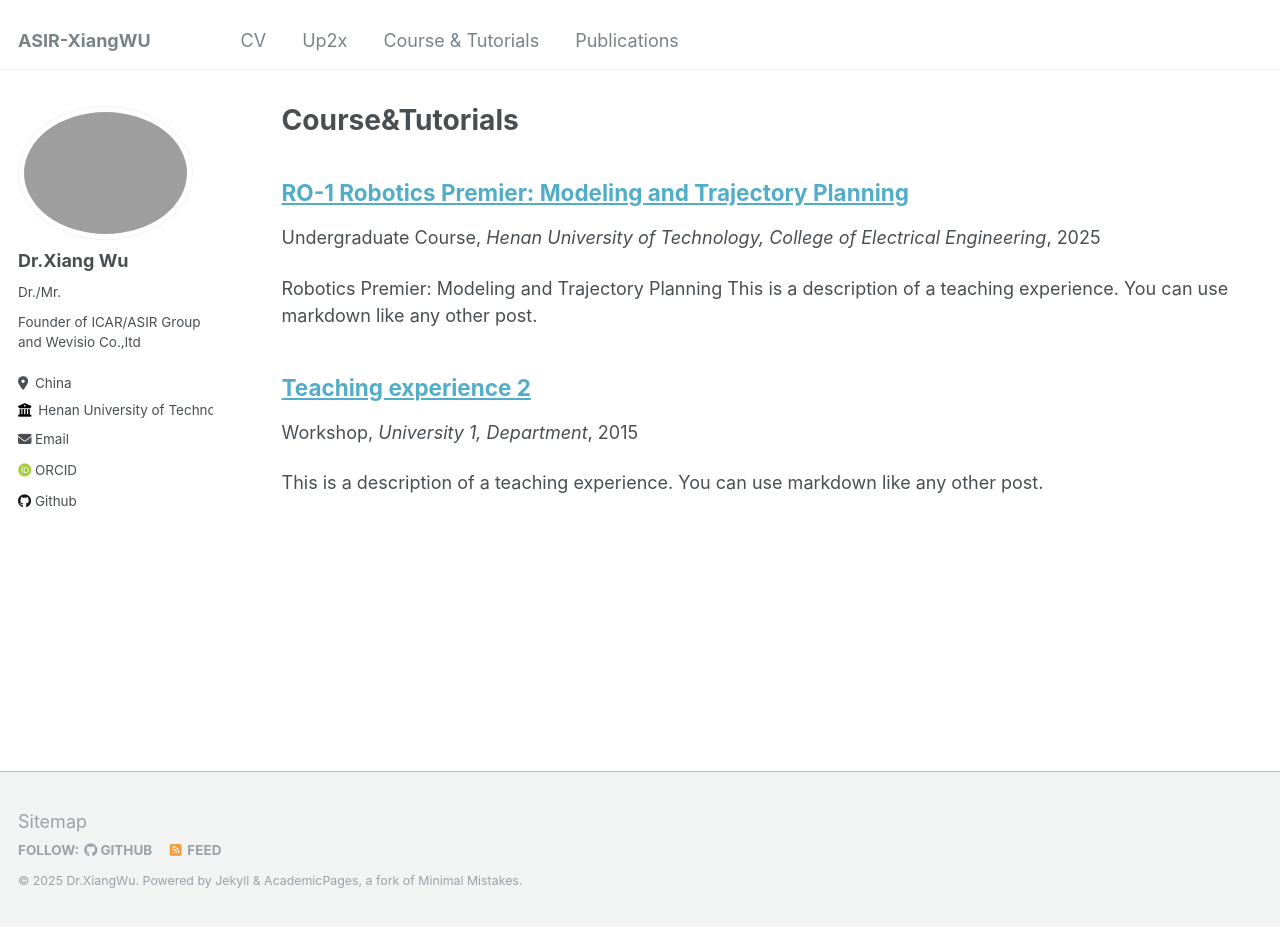
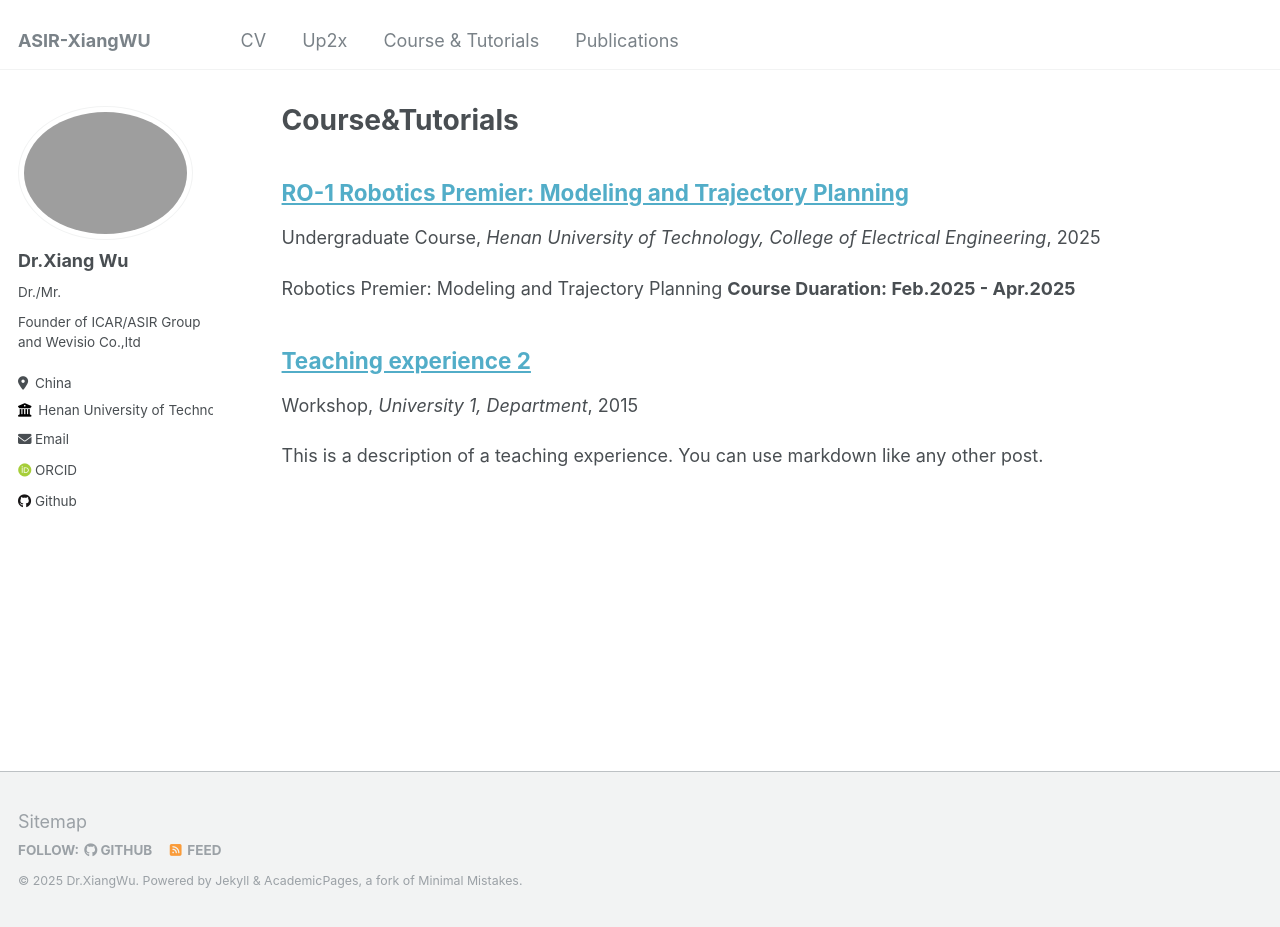
Before and after one commit to xiangwu/xiangwu.github.io, a Jekyll site: the page built from _pages/teaching.html, in a window 1280 px wide and 927 px high. Built offline with Jekyll 4.4.1, drawn with Linux system fonts in a browser that asks for light colours; some web fonts are replaced; part of the change alters nothing that is shown.

```diff
--- a/_teaching/2025-spring-ro1.md
+++ b/_teaching/2025-spring-ro1.md
@@ -8,10 +8,10 @@ date: 2025-03-01
 location: "Zhengzhou, China"
 ---
 Robotics Premier: Modeling and Trajectory Planning
-This is a description of a teaching experience. You can use markdown like any other post.
+**Course Duaration: Feb.2025 - Apr.2025**
 
-## Syllabus in 2025 spring
-
+## Syllabus
+----
 | Index    | Date   |      Matierials   |Content   |
 | --------  |  ------ | ----------------|-----------------|
 | Week 1-1   | 2025/2/17   | [PDF](#)   |Robotics: Vision and Development |
@@ -27,8 +27,15 @@ This is a description of a teaching experience. You can use markdown like any ot
 | Week 6-1   | 2025/3/31   | [PDF](#)   |Forward Kinematics- Matrics Expression |
 | Week 6-2   | 2025/4/4   | [PDF](#)    |Inverse Kinematics- Geometric and Algebraic Method|
 | Week 7-1   | 2025/4/7   | [PDF](#)    |Inverse Kinematics- Pieper Method for 6 DoF Manipulator |
-| Week 7-2   | 2025/4/11   | [PDF](#)   |Trajectory-Concept |
-| Week 8-1   | 2025/4/14   | [PDF](#)   |Introduction |
-| Week 8-2   | 2025/4/18   | [PDF](#)   |Introduction |
-| Week 9-1   | 2025/4/14   | [PDF](#)   |Introduction |
-| Week 9-2   | 2025/4/18   | [PDF](#)   |Introduction |
+| Week 7-2   | 2025/4/11   | [PDF](#)   |Trajectory-Planning in Joint Space and Cartesian Space |
+| Week 8-1   | 2025/4/14   | [PDF](#)   |Trajectory- General Cubic Polynomials |
+| Week 8-2   | 2025/4/18   | [PDF](#)   |Trajectory- Linear Function with Parabolic Blends |
+| Week 9-1   | 2025/4/14   | [PDF](#)   |Static Force and Velocity |
+| Week 9-2   | 2025/4/18   | [PDF](#)   |Path Tracking and Control |
+
+## Grading
+----
+Homework    30%
+Quiz        5%
+Attandence  5%
+Final Assignment    60%
```
